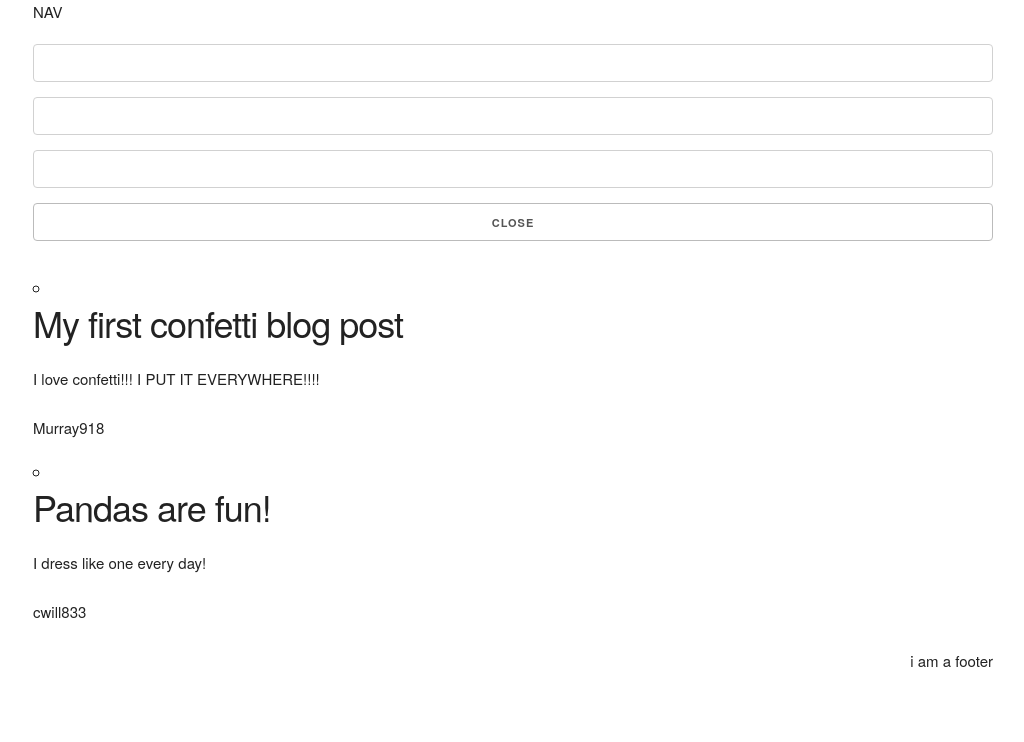
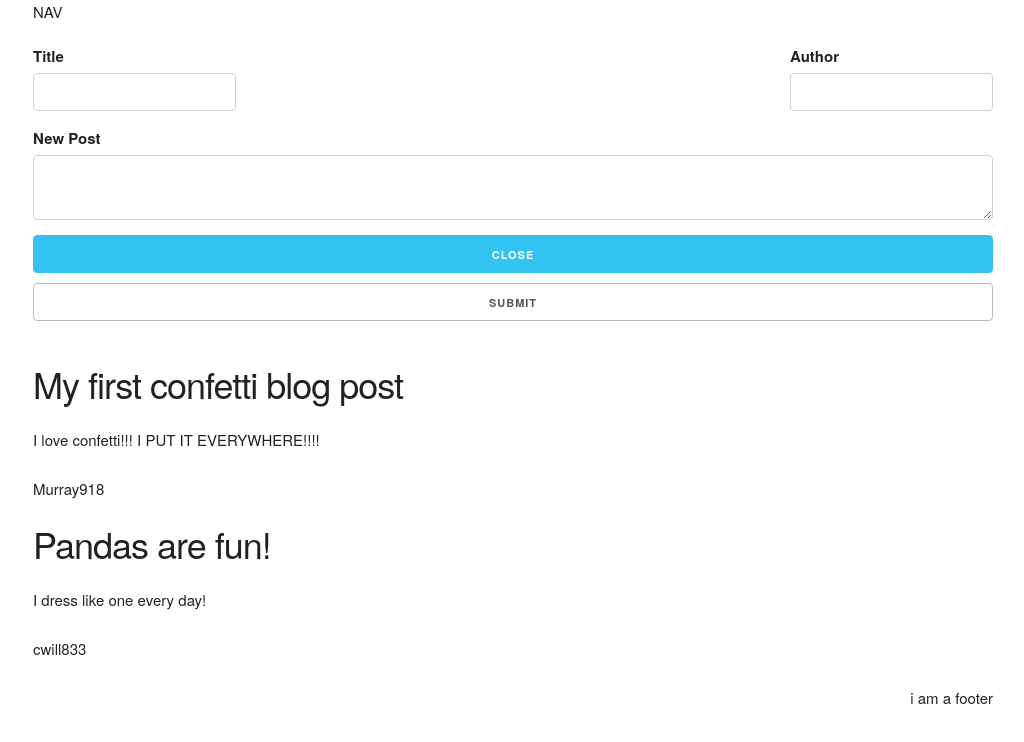
Before and after one commit to Murray918/morning-react, a React (Create React App) app: page / in a window 1280 px wide. Both pictures are taken after a click on the button "ADD POST". Shown: the top 742 px of the page, without its empty margins (127-1151 px from the left). Built offline with nearby package versions, Linux system fonts and the light colour scheme.

Commit message:
refactored form and submit buton	modified:   src/App.css 	modified:   src/App.js 	modified:   src/BlogForm/BlogForm.css 	modified:   src/BlogForm/index.js

```diff
--- a/src/App.css
+++ b/src/App.css
@@ -288,7 +288,7 @@ label > .label-body {
 /* Lists
 –––––––––––––––––––––––––––––––––––––––––––––––––– */
 ul {
-  list-style: circle inside; }
+  list-style: none; }
 ol {
   list-style: decimal inside; }
 ol, ul {
--- a/src/App.js
+++ b/src/App.js
@@ -28,6 +28,14 @@ class App extends Component {
 		})
 	}
 
+	//update state here and pass this method down to another component
+	handleAddPost = ({ title, user, content}) => {
+		console.log('app.js line 33', post)
+		this.setState({
+			posts: [{title, user, content }, ...this.state.posts] // we spread the object and the state
+		})
+	}
+
 	// this is our render which handles our view
 	render() {
 		// compose components down here and later
@@ -46,7 +54,10 @@ class App extends Component {
 			<div className="App container">
 				<Nav content="NAV" />
 				{!this.state.isShowing ? (
-					<BlogForm handleToggle={this.handleShowForm} />
+					<BlogForm
+						handleAddPost={this.handleAddPost}
+						handleToggle={this.handleShowForm}
+					/>
 				) : (
 					<button onClick={this.handleShowForm}>Add Post</button>
 				)}
--- a/src/BlogForm/BlogForm.css
+++ b/src/BlogForm/BlogForm.css
@@ -1,4 +1,11 @@
 .blog-form {
     display: flex;
     flex-direction: column;
+
 }
+
+.post-title-author {
+    display: flex;
+    flex-direction: row;
+    justify-content: space-between;
+}
--- a/src/BlogForm/index.js
+++ b/src/BlogForm/index.js
@@ -14,32 +14,48 @@ class BlogForm extends Component {
 			[event.target.name]: event.target.value
 		})
 	}
+
+	handleSubmit = event => {
+		event.preventDefault()
+		console.log('line 20 in BlogPost/index : ', event)
+		this.props.handleAddPost({...this.state}) // this is what actually set the state
+	}
+
 	render() {
 		return (
-
-			<form className="blog-form">
+			<form className="blog-form" onSubmit={this.handleSubmit}>
 				<h1>{this.state.title}</h1>
+				<div className="post-title-author">
+					<div>
+						{' '}
+						<label>Title</label>
 						<input
 							type="text"
 							name="title"
 							onChange={this.handleOnChange}
 							value={this.state.title}
 						/>
+					</div>
+					<div>
+						<label>Author</label>
 						<input
 							type="text"
 							name="user"
 							onChange={this.handleOnChange}
 							value={this.state.user}
 						/>
-				<input
+					</div>
+				</div>
+				<label>New Post</label>
+				<textarea
 					type="text"
 					name="content"
 					onChange={this.handleOnChange}
 					value={this.state.content}
 				/>
-                <button onClick={this.props.handleToggle} >close</button>
+				<button className='button-primary' onClick={this.props.handleToggle}>close</button>
+				<input type="submit"/>
 			</form>
-
 		)
 	}
 }
@@ -47,5 +63,6 @@ class BlogForm extends Component {
 export default BlogForm
 
 BlogForm.propTypes = {
-    handleToggle : PropTypes.func
+	handleToggle: PropTypes.func,
+	handleAddPost: PropTypes.func
 }
```
Lines whose indentation alone changed are shown as unchanged.
